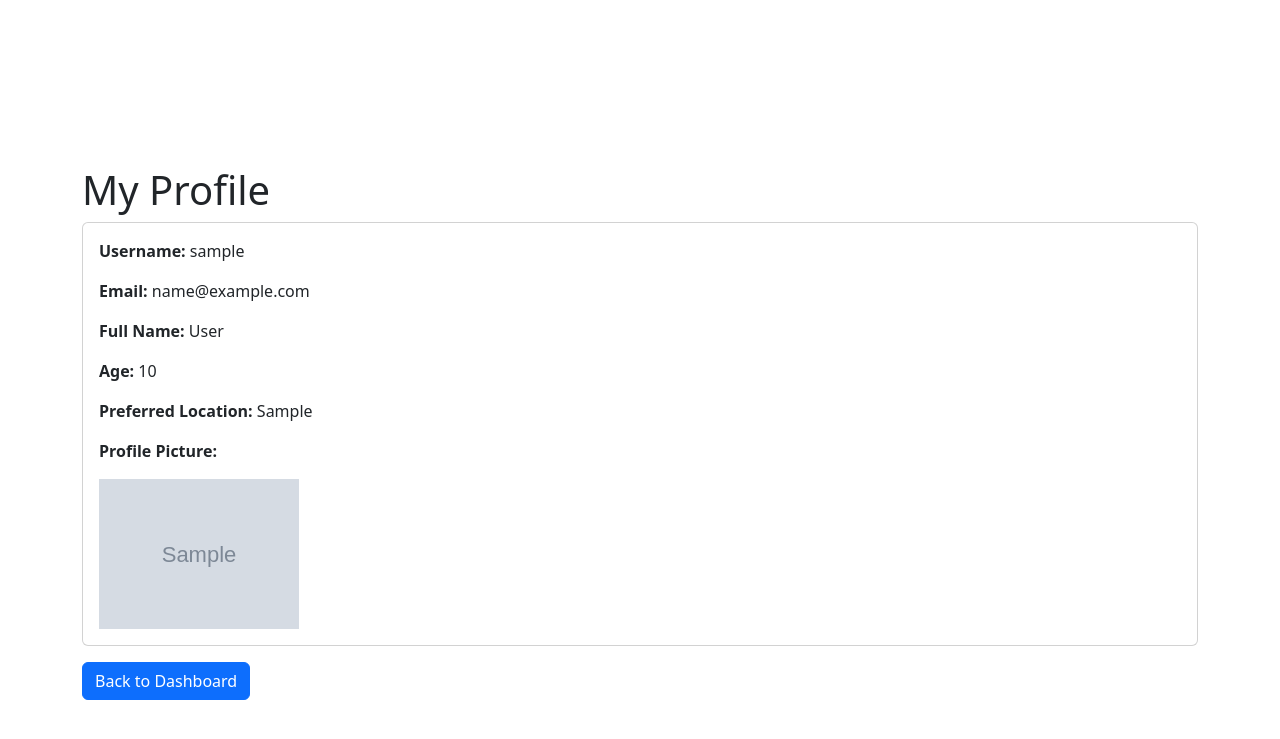
After one commit to DeclanB1/Agile-Web-Development, a Flask app: page /profile in a window 1280 px wide. The commit adds this page. Shown: the top 739 px of the page. Run offline with Flask 3, Linux system fonts and the light colour scheme; the visitor is signed in with stand-in values (Sample User, id 1); tables that the repository leaves empty hold one stand-in row (values such as "Sample post"); grey boxes marked "Sample" are stand-in pictures.

Commit message:
Created rough user profile page. Updated html template files to reflect changes in navigation bar when user is logged in.

```diff
--- a/src/app.py
+++ b/src/app.py
@@ -1,4 +1,4 @@
-from flask import Flask, render_template, request, redirect, url_for, session, flash
+from flask import Flask, render_template, request, redirect, url_for, session, flash, send_from_directory
 from flask_sqlalchemy import SQLAlchemy
 from sqlalchemy import UniqueConstraint
 from werkzeug.security import generate_password_hash, check_password_hash
@@ -283,6 +283,19 @@ def browse_single_event(event_id):
         flash("Error occurred while fetching event details")
         return render_template('browse_single_event.html', event=None)
 
+# User Profile
+@app.route('/profile')
+@login_required
+def profile():
+    username = session.get('username')
+    user = User.query.filter_by(username=username).first()
+
+    if user:
+        return render_template('profile.html', user=user)
+    else:
+        flash('User not found', 'error')
+        return redirect(url_for('dashboard'))
+
 # Main Entry Point
 if __name__ == '__main__':
     with app.app_context():
--- a/src/templates/includes/base.html
+++ b/src/templates/includes/base.html
@@ -32,6 +32,9 @@
           <span class="nav-link font" style="cursor:default;">Hello, {{ session.username }}</span>
         </li>
         <li class="nav-item">
+          <a class="nav-link font" href="{{ url_for('profile') }}">My Profile</a>
+        </li>
+        <li class="nav-item">
           <a class="nav-link font" href="#" onclick="event.preventDefault(); document.getElementById('logout-form').submit();">Log Out</a>
           <form id="logout-form" action="/logout" method="POST" style="display: none;">
             <!-- CSRF Token can be included here if needed -->
--- /dev/null
+++ b/src/templates/profile.html
@@ -0,0 +1,32 @@
+<!DOCTYPE html>
+<html lang="en">
+<head>
+    <meta charset="UTF-8">
+    <meta name="viewport" content="width=device-width, initial-scale=1.0">
+    <title>My Profile</title>
+    <link href="https://cdn.jsdelivr.net/npm/bootstrap@5.3.0/dist/css/bootstrap.min.css" rel="stylesheet" integrity="sha384-9ndCyUaIbzAi2FUVXJi0CjmCapSmO7SnpJef0486qhLnuZ2cdeRhO02iuK6FUUVM" crossorigin="anonymous">
+    <link rel="stylesheet" href="{{url_for('static', filename='style.css')}}">
+</head>
+<body>
+    <div class="container mt-5 pt-5">
+        <h1>My Profile</h1>
+        <div class="card">
+            <div class="card-body">
+                <p><strong>Username:</strong> {{ user.username }}</p>
+                <p><strong>Email:</strong> {{ user.email }}</p>
+                <p><strong>Full Name:</strong> {{ user.fullname }}</p>
+                <p><strong>Age:</strong> {{ user.age }}</p>
+                <p><strong>Preferred Location:</strong> {{ user.preferredlocation }}</p>
+                {% if user.profile_picture %}
+                    <p><strong>Profile Picture:</strong></p>
+                    <img src="{{ url_for('static', filename='../profile-pictures/' ~ user.profile_picture) }}" alt="Profile Picture" style="max-width: 200px;">
+                {% else %}
+                    <p>No profile picture available.</p>
+                {% endif %}
+            </div>
+        </div>
+        <a href="{{ url_for('dashboard') }}" class="btn btn-primary mt-3">Back to Dashboard</a>
+    </div>
+    <script src="https://cdn.jsdelivr.net/npm/bootstrap@5.3.0/dist/js/bootstrap.bundle.min.js" integrity="sha384-geWF76RCwLtnZ8qwWowPQNguL3RmwHVBC9FhGdlKrxdiJJigb/j/68SIy3Te4Bkz" crossorigin="anonymous"></script>
+</body>
+</html>
```
Also changed, not shown: src/profile-pictures/Screenshot_2024-05-15_at_7.06.38_PM.png (added).
